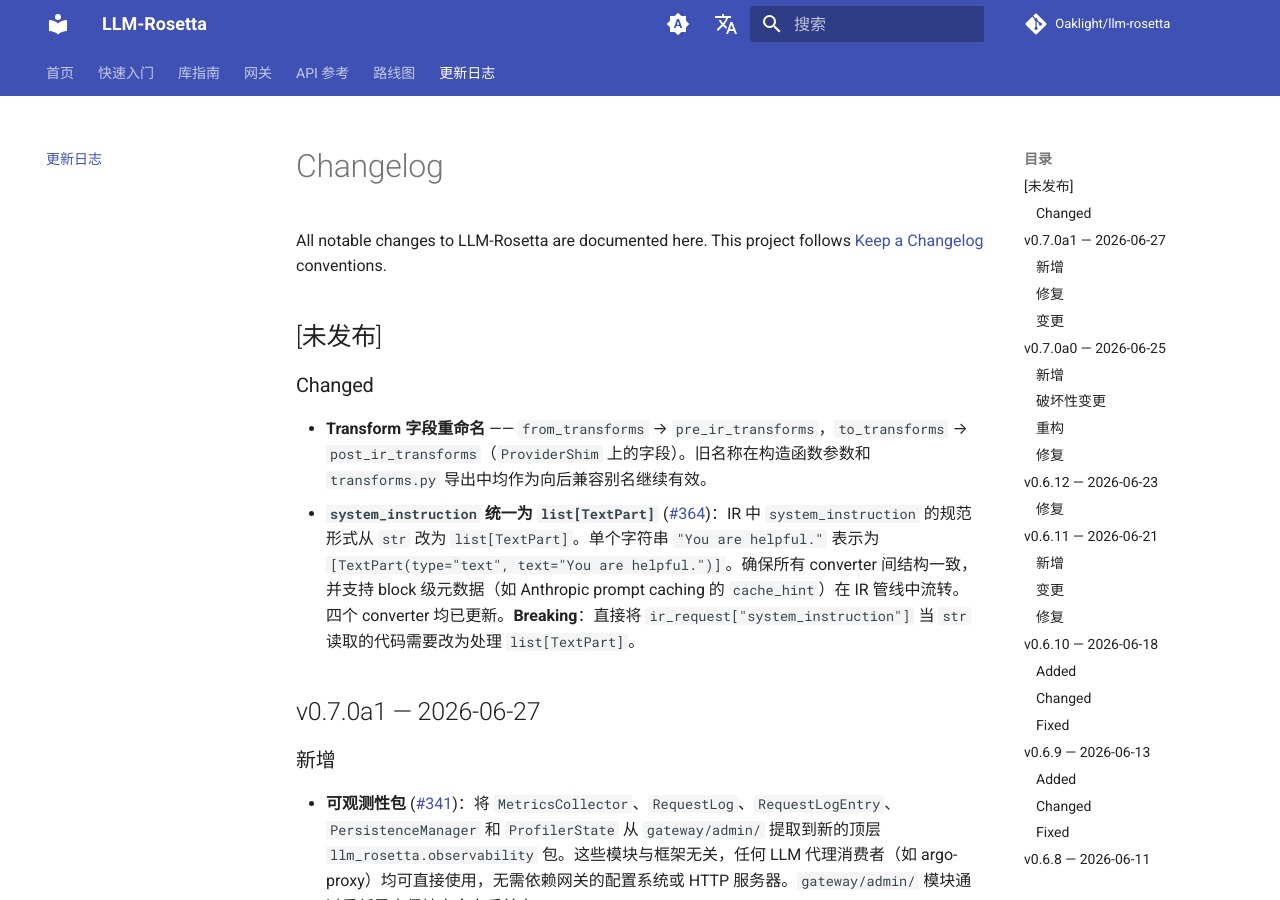
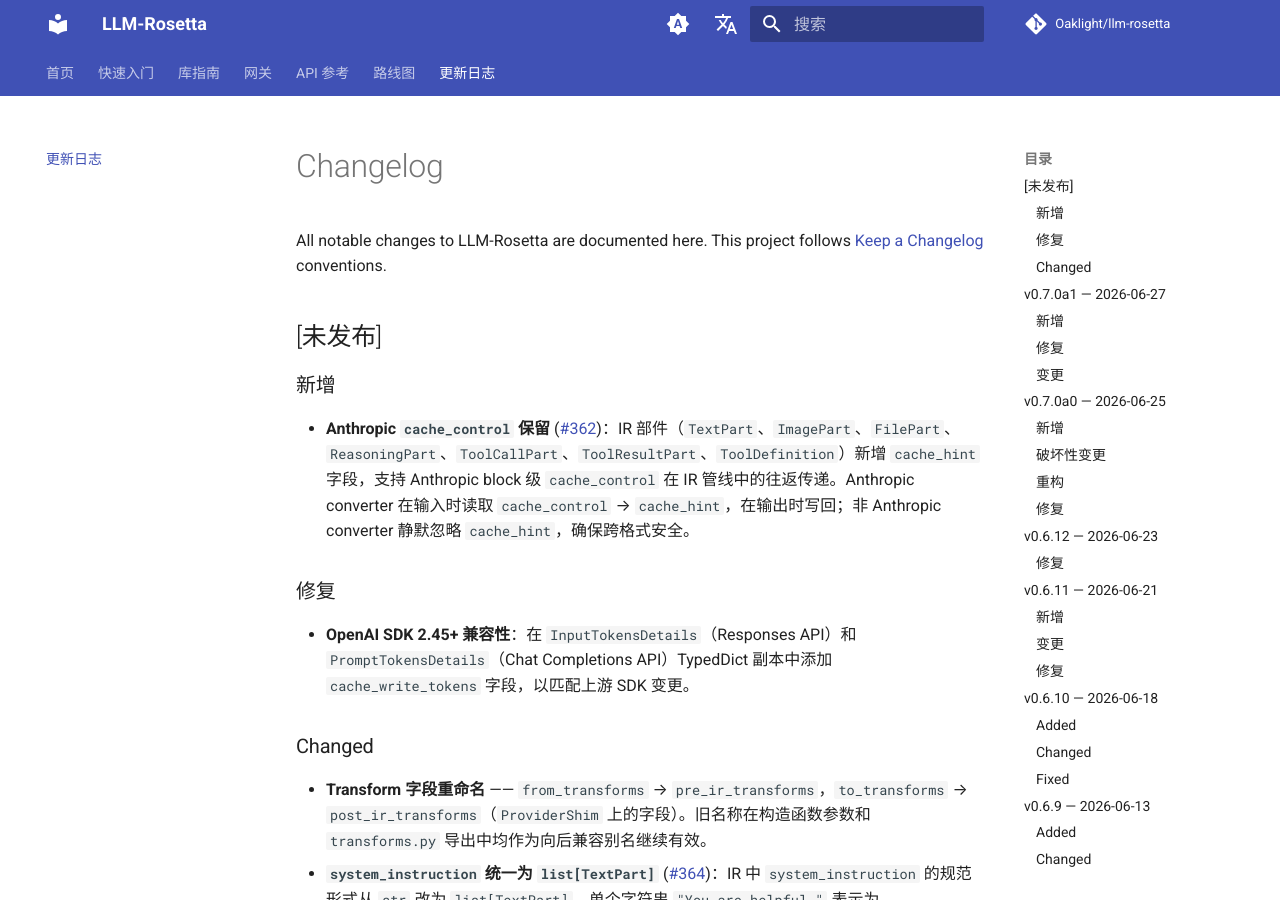
Before and after one commit to Oaklight/llm-rosetta, an MkDocs documentation site: the page built from docs/changelog.md, in a window 1280 px wide and 900 px high. Built offline with MkDocs 1.6.1 and Material for MkDocs 9.7.7, drawn with Linux system fonts in a browser that asks for light colours; comment, search, counter and statistics services are not loaded.

Commit message:
docs: 添加 cache_hint 功能和 OpenAI SDK 兼容性修复到 changelog

```diff
--- a/docs/changelog.md
+++ b/docs/changelog.md
@@ -7,6 +7,14 @@
 All notable changes to LLM-Rosetta are documented here. This project follows [Keep a Changelog](https://keepachangelog.com/) conventions.
 
 ## [未发布]
+
+### 新增
+
+- **Anthropic `cache_control` 保留** ([#362](https://github.com/Oaklight/llm-rosetta/pull/362))：IR 部件（`TextPart`、`ImagePart`、`FilePart`、`ReasoningPart`、`ToolCallPart`、`ToolResultPart`、`ToolDefinition`）新增 `cache_hint` 字段，支持 Anthropic block 级 `cache_control` 在 IR 管线中的往返传递。Anthropic converter 在输入时读取 `cache_control` → `cache_hint`，在输出时写回；非 Anthropic converter 静默忽略 `cache_hint`，确保跨格式安全。
+
+### 修复
+
+- **OpenAI SDK 2.45+ 兼容性**：在 `InputTokensDetails`（Responses API）和 `PromptTokensDetails`（Chat Completions API）TypedDict 副本中添加 `cache_write_tokens` 字段，以匹配上游 SDK 变更。
 
 ### Changed
 
```
